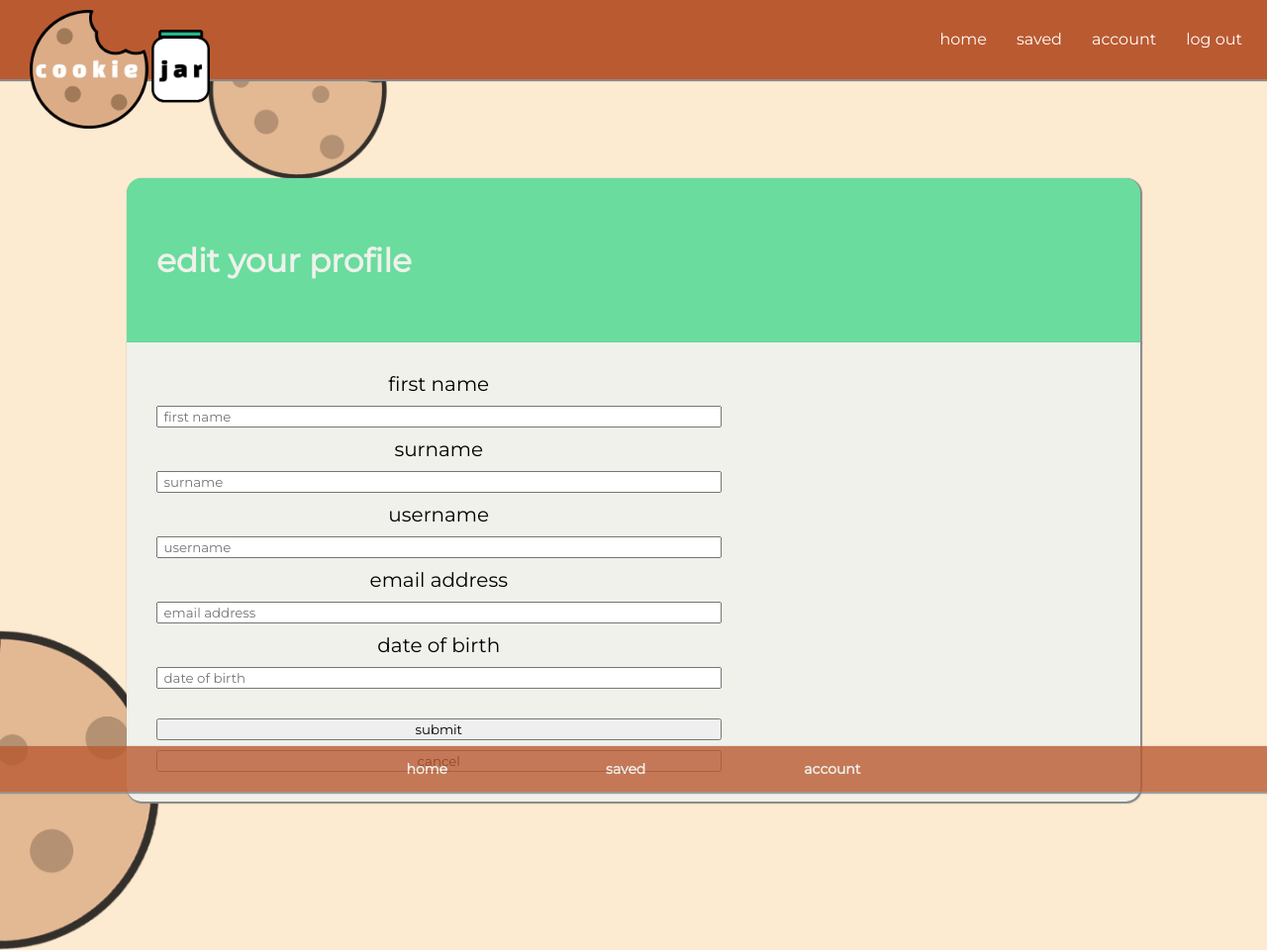
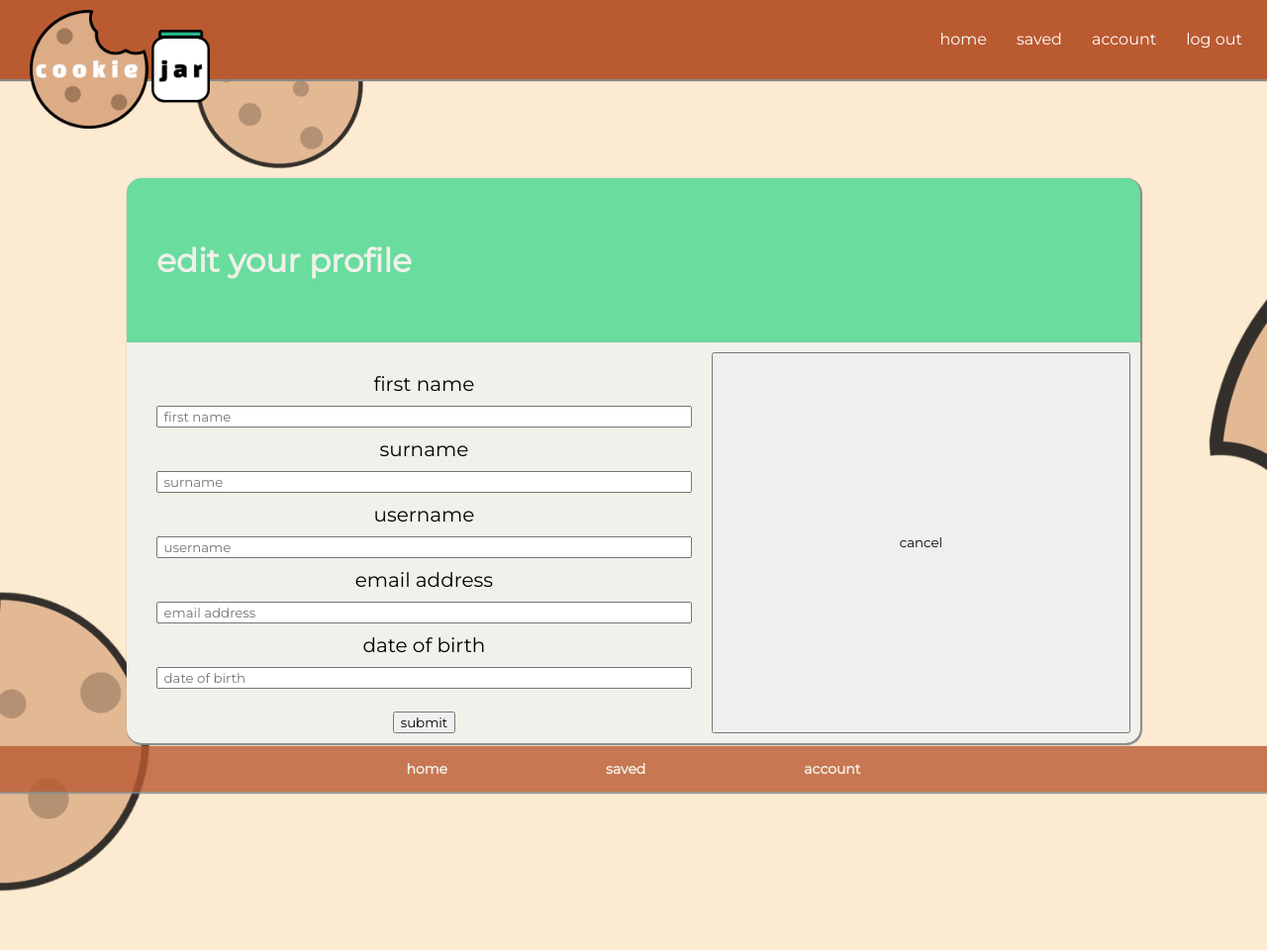
Before and after one commit to 1SEBI1/CM2104-Coursework, a Node server app: template views/pages/edit.ejs in a window 1280 px wide. Shown: the whole page at 99% size. After the commit the page ends 901 px from the top, so only its background shows below. Run offline with Node 20, Linux system fonts and the light colour scheme; the template is opened without the code that fills it, so the values that code supplies are empty; some libraries are stand-ins or nearby versions.

Commit message:
edit cancel button/link test

```diff
--- a/views/pages/edit.ejs
+++ b/views/pages/edit.ejs
@@ -42,13 +42,12 @@
 
           </div>
 
-          <div class="grid-container">
             <button type="submit">submit</button>
 
         </form>
 
           <button onclick="window.location.href='/account'"> cancel</button>
-        </div>
+
 
 
       </section>
```
